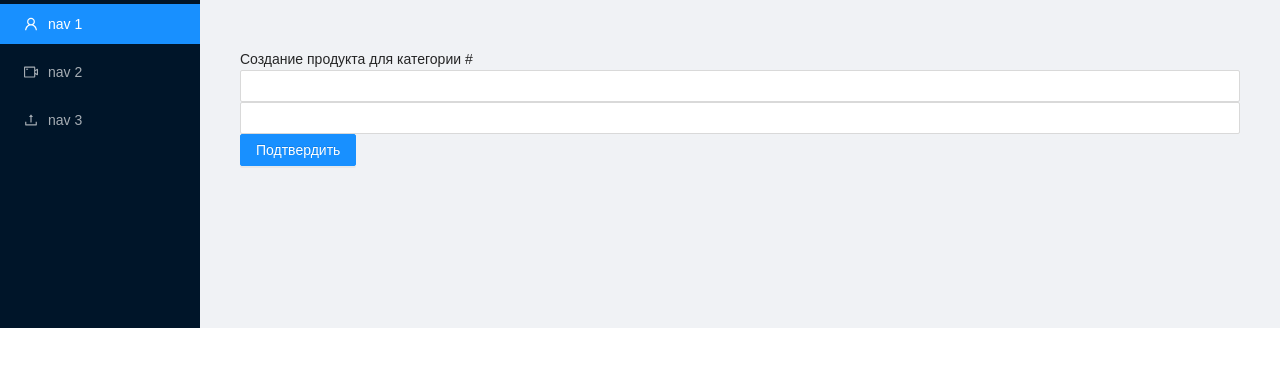
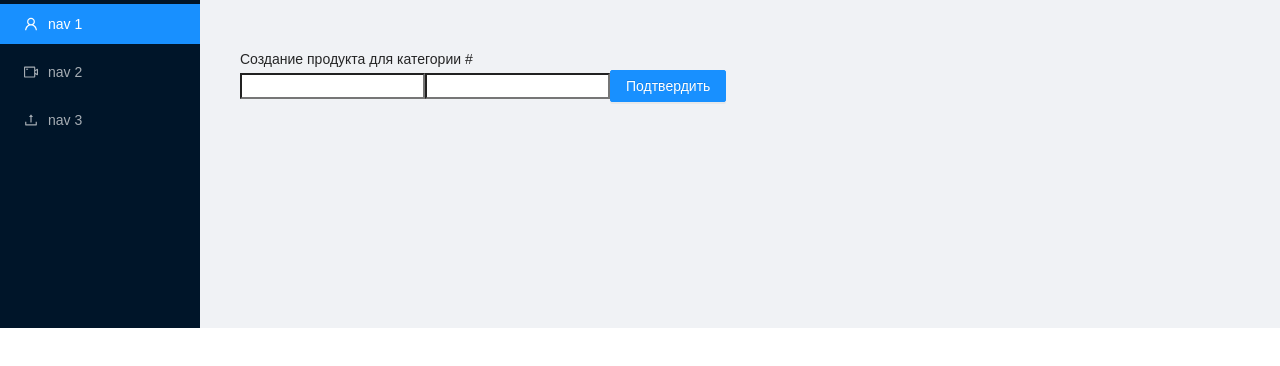
Before and after one commit to KirillIvano/crm_front, a React app: page /order/create in a window 1280 px wide. Shown: the top 366 px of the page. Built offline with nearby package versions, Linux system fonts and the light colour scheme.

Commit message:
separate admin inpu

```diff
--- a/src/admin-lib/components/AdminForm/index.tsx
+++ b/src/admin-lib/components/AdminForm/index.tsx
@@ -40,7 +40,6 @@ const AdminForm = ({
     // enhanceDataBeforeSend,
 
     requestParams={},
-    // validation,
 }: AdminFormProps) => {
     const history = useHistory();
     const {request} = useAdminContext();
--- /dev/null
+++ b/src/admin-lib/components/AdminInput/index.tsx
@@ -0,0 +1,56 @@
+import {ChangeEvent, InputHTMLAttributes} from 'react';
+import {RegisterOptions, useController} from 'react-hook-form';
+
+
+export type CommonValidationProps =
+    'min' | 'max' | 'maxLength' | 'pattern' | 'required';
+
+export type AdminInputProps = {
+    name: string;
+} & Pick<RegisterOptions, CommonValidationProps>
+    & Omit<InputHTMLAttributes<HTMLInputElement>, CommonValidationProps>;
+
+const AdminInput = ({
+    name,
+    type,
+    min,
+    max,
+    maxLength,
+    pattern,
+    required,
+    onChange,
+
+    ...props
+}: AdminInputProps) => {
+    const controller = useController({
+        name,
+        rules: {min, max, maxLength, required, pattern},
+    });
+    const {field} = controller;
+
+    const handleChange = (e: ChangeEvent<HTMLInputElement>) => {
+        onChange && onChange(e);
+        const {value} = e.target;
+
+        if (type === 'number') {
+            field.onChange(value ? parseInt(value) : '');
+        } else {
+            field.onChange(value);
+        }
+    };
+
+    return (
+        <input
+            {...field}
+            {...props}
+
+            value={field.value ?? ''}
+            required={!!required}
+            onChange={handleChange}
+            name={name}
+            type={type}
+        />
+    );
+};
+
+export default AdminInput;
--- a/src/admin-lib/components/index.ts
+++ b/src/admin-lib/components/index.ts
@@ -1,2 +1,3 @@
 export {default as AdminForm} from './AdminForm';
 export {default as Admin} from './Admin';
+export {default as AdminInput} from './AdminInput';
--- a/src/pages/Order/create/index.tsx
+++ b/src/pages/Order/create/index.tsx
@@ -1,54 +1,13 @@
 import {Button, Typography} from 'antd';
-import {Input} from 'antd';
-import {Controller, useController} from 'react-hook-form';
 
-import {AdminForm} from '@/admin-lib/components';
-import {FormValidators} from '@/admin-lib/types/form';
+import {AdminForm, AdminInput} from '@/admin-lib/components';
 import {getApiUrl} from '@/utils/getApiUrl';
-import {useAdminFormContext} from '@/admin-lib/hooks/useAdminFormContext';
-import {SyntheticEvent} from 'react';
-import {ChangeEventHandler} from 'react';
-import {ChangeEvent} from 'react';
 
 
 export type AdminInputProps = {
     name: string;
     type?: HTMLInputElement['type'];
 }
-
-const validation = {required: true};
-
-const AdminInput = ({
-    name,
-    type,
-}: AdminInputProps) => {
-    const controller = useController({
-        name,
-        rules: {required: true},
-    });
-    const {field} = controller;
-
-    const onChange = (e: ChangeEvent<HTMLInputElement>) => {
-        const {value} = e.target;
-
-        if (type === 'number') {
-            field.onChange(value ? parseInt(value) : '');
-            return;
-        }
-
-        field.onChange(value);
-    };
-
-    return (
-        <Input
-            {...field}
-
-            onChange={onChange}
-            name={name}
-            type={type}
-        ></Input>
-    );
-};
 
 const OrderCreate = () => {
 
```
